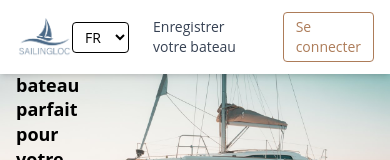
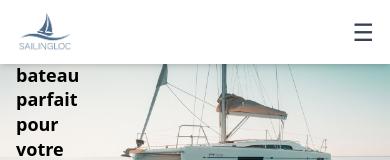
Before and after one commit to Yass8/DEVO23-G4-SAILINGLOC, a React (Vite) app in the folder front/: page /category in a window 390 px wide. Shown: the top 160 px of the page. Built offline with nearby package versions, Linux system fonts and the light colour scheme; a web font is replaced by a local one.

Commit message:
Refactor Header: added flag icons for language options, improved mobile menu toggle and link highlighting

```diff
--- a/front/src/Client/components/Header.jsx
+++ b/front/src/Client/components/Header.jsx
@@ -5,9 +5,11 @@ import logo from "/images/logo.png";
 const Header = () => {
   const location = useLocation();
   const [activeLink, setActiveLink] = useState(location.pathname);
+  const [menuOpen, setMenuOpen] = useState(false);
 
   const handleClick = (href) => {
     setActiveLink(href);
+    setMenuOpen(false); // Ferme le menu après un clic sur un lien
   };
 
   const navLinks = [
@@ -22,10 +24,12 @@ const Header = () => {
   return (
     <header className="bg-white shadow-md sticky top-0 z-50">
       <div className="max-w-7xl mx-auto px-4 py-3 flex items-center justify-between">
+        {/* Logo */}
         <div className="flex items-center">
           <img src={logo} alt="SailingLoc" className="h-10 mr-3" />
         </div>
 
+        {/* Navigation desktop */}
         <nav className="hidden md:flex text-sm font-medium text-gray-700">
           <ul className="flex space-x-6">
             {navLinks.map(({ href, label }) => (
@@ -44,10 +48,11 @@ const Header = () => {
           </ul>
         </nav>
 
-        <div className="flex items-center space-x-3">
+        {/* Actions desktop */}
+        <div className="hidden md:flex items-center space-x-3">
           <select className="border text-sm px-2 py-1 rounded">
-            <option value="fr">FR</option>
-            <option value="en">EN</option>
+            <option value="fr">🇫🇷 Français</option>
+            <option value="en">🇬🇧 English</option>
           </select>
           <Link
             to="/register"
@@ -62,7 +67,59 @@ const Header = () => {
             Se connecter
           </Link>
         </div>
+
+        {/* Bouton menu mobile */}
+        <button
+          onClick={() => setMenuOpen(!menuOpen)}
+          className="md:hidden text-2xl text-gray-700 focus:outline-none"
+          aria-label="Menu mobile"
+        >
+          {menuOpen ? "✖" : "☰"}
+        </button>
       </div>
+
+      {/* Menu mobile */}
+      {menuOpen && (
+        <div className="md:hidden bg-white px-4 pb-4 space-y-4 shadow">
+          <ul className="flex flex-col space-y-2 text-sm font-medium text-gray-700">
+            {navLinks.map(({ href, label }) => (
+              <li key={href}>
+                <Link
+                  to={href}
+                  onClick={() => handleClick(href)}
+                  className={`block ${
+                    activeLink === href ? "text-[#AD7C59] font-bold" : ""
+                  }`}
+                >
+                  {label}
+                </Link>
+              </li>
+            ))}
+          </ul>
+
+          <div className="pt-4 flex flex-col space-y-2">
+            <select className="border text-sm px-2 py-1 rounded">
+              <option value="fr">🇫🇷 Français</option>
+              <option value="en">🇬🇧 English</option>
+            </select>
+
+            <Link
+              to="/register"
+              onClick={() => setMenuOpen(false)}
+              className="text-gray-700 text-sm hover:underline"
+            >
+              Enregistrer votre bateau
+            </Link>
+            <Link
+              to="/login"
+              onClick={() => setMenuOpen(false)}
+              className="text-[#AD7C59] text-sm font-medium hover:underline"
+            >
+              Se connecter
+            </Link>
+          </div>
+        </div>
+      )}
     </header>
   );
 };
```
